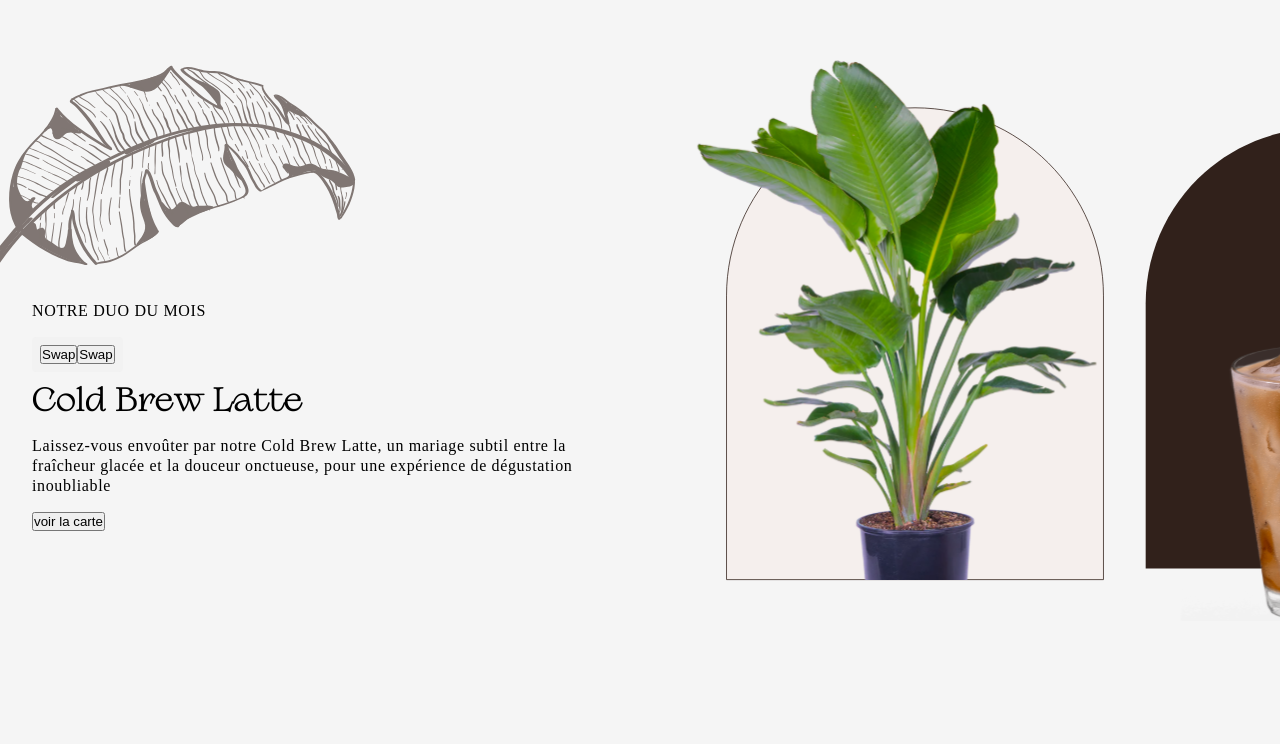
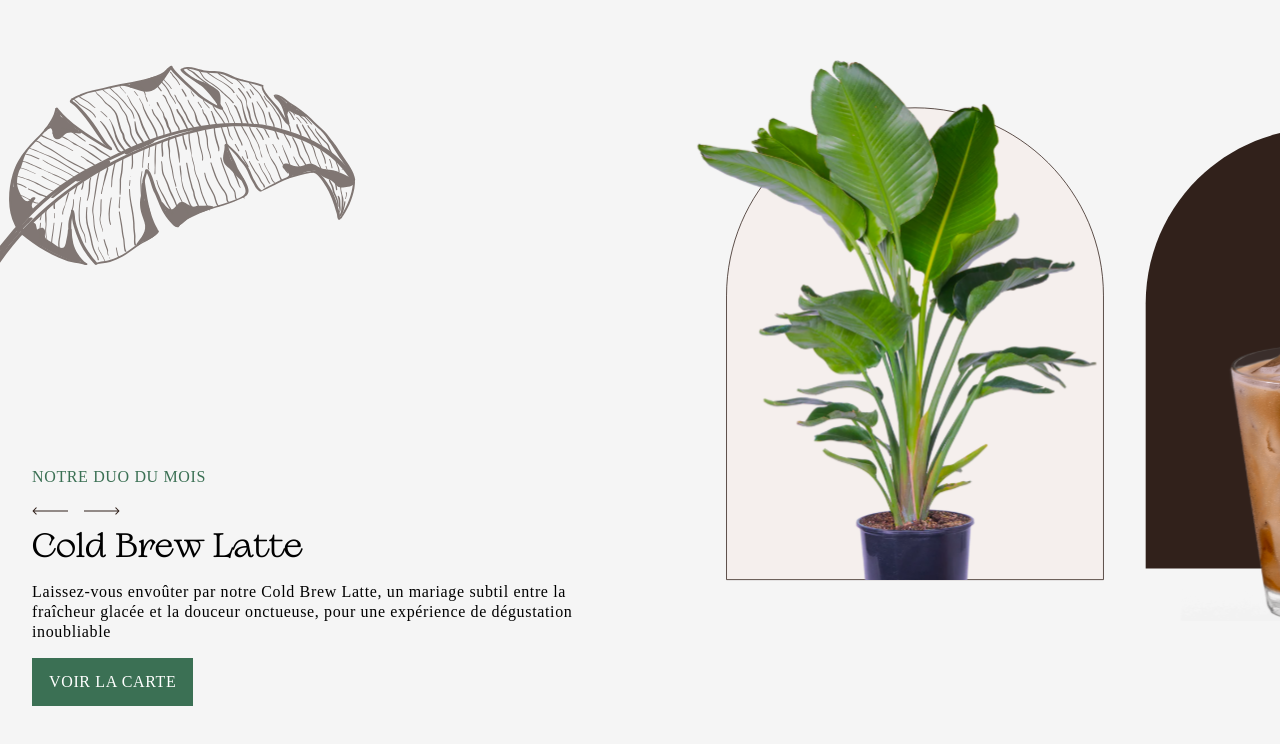
Before and after one commit to NathanTurpin/botanique-blend, a Vue app: page / in a window 1280 px wide. Shown: the part 1612-2356 px from the top of the page. Built offline with nearby package versions, Linux system fonts and the light colour scheme; a web font is replaced by a local one.

Commit message:
section 2 finito

```diff
--- a/src/assets/base.scss
+++ b/src/assets/base.scss
@@ -104,3 +104,38 @@ p {
   text-align: center;
   letter-spacing: 0.05em;
 }
+
+.buttons {
+  width: fit-content;
+  padding: 0.8rem 1rem ;
+  color: var(--color-white);
+  cursor: pointer;
+
+    &__emeraude {
+      background-color: var(--color-emeraude);
+      border: 1px solid var(--color-emeraude);
+
+      &--outlined {
+      border: 1px solid var(--color-emeraude);
+
+        background-color: transparent;
+        color: var(--color-emeraude);
+      }
+    }
+
+    &__coffee {
+      background-color: var(--color-coffee);
+      border: 1px solid var(--color-coffee);
+
+      &--outlined {
+        background-color: transparent;
+        color: var(--color-coffee);
+      }
+    }
+
+    &__matcha {
+      background-color: var(--color-matcha);
+      border: 1px solid var(--color-matcha);
+      color: var(--color-coffee)
+    }
+}
--- a/src/components/SecondSection.vue
+++ b/src/components/SecondSection.vue
@@ -2,9 +2,11 @@
 import planteImg from '@/assets/img/second-section/plante.svg'
 import coffeeImg from '@/assets/img/second-section/coffee.svg'
 import feuilleImg from '@/assets/img/second-section/feuille.svg'
+import arrowLeft from '@/assets/img/second-section/arrow-left.svg'
+import arrowRight from '@/assets/img/second-section/arrow-right.svg'
 
 import { ref } from 'vue'
-
+const isButtonDisabled = ref([false, false])
 const images = [
   {
     id: 0,
@@ -12,7 +14,7 @@ const images = [
     alt: 'Image 1',
     title: 'Cold Brew Latte',
     text: 'Laissez-vous envoûter par notre Cold Brew Latte, un mariage subtil entre la fraîcheur glacée et la douceur onctueuse, pour une expérience de dégustation inoubliable',
-    btns: ['voir la carte']
+    btns: [{ text: 'voir la carte', class: false }]
   },
   {
     id: 1,
@@ -20,7 +22,10 @@ const images = [
     alt: 'Image 2',
     title: 'Oiseau du Paradis',
     text: "l'Oiseau du Paradis, un véritable chef-d'œuvre de la nature, qui vous invite à explorer un monde de couleurs vives et de formes majestueuses",
-    btns: ['découvrir', "télécharger le guide d'entretien"]
+    btns: [
+      { text: 'découvrir', class: false },
+      { text: "télécharger le guide d'entretien", class: true }
+    ]
   }
 ]
 
@@ -28,8 +33,10 @@ const imageOrder = ref([0, 1])
 
 const orderedImages = imageOrder.value.map((order) => images[order])
 
-const swapImages = () => {
+const swapImages = (index) => {
   imageOrder.value = [imageOrder.value[1], imageOrder.value[0]]
+  isButtonDisabled.value[index] = true
+  isButtonDisabled.value[1 - index] = false
 }
 </script>
 
@@ -41,9 +48,21 @@ const swapImages = () => {
         <span class="content__span label label--small">notre duo du mois</span>
 
         <div class="content__buttons">
-          <button @click="swapImages" class="content__buttons--left">Swap</button>
+          <button
+            @click="swapImages(0)"
+            class="content__buttons--left"
+            :disabled="isButtonDisabled[0]"
+          >
+            <img :src="arrowLeft" alt="" />
+          </button>
 
-          <button @click="swapImages" class="content__buttons--right">Swap</button>
+          <button
+            @click="swapImages(1)"
+            class="content__buttons--right"
+            :disabled="isButtonDisabled[1]"
+          >
+            <img :src="arrowRight" alt="" />
+          </button>
         </div>
 
         <div
@@ -60,8 +79,15 @@ const swapImages = () => {
 
             <p class="body body--large">{{ image.text }}</p>
 
-            <div class="content__infos-btns" v-for="(btn, index) in image.btns" :key="index">
-              <button>{{ btn }}</button>
+            <div class="content__infos-btns">
+              <button
+                v-for="(btn, index) in image.btns"
+                :key="index"
+                class="buttons label label--small"
+                :class="btn.class ? 'buttons__emeraude--outlined' : 'buttons__emeraude'"
+              >
+                {{ btn.text }}
+              </button>
             </div>
           </div>
         </div>
@@ -96,28 +122,29 @@ const swapImages = () => {
 
 .left-section {
   flex: 1;
-  position: relative;
-
+  display: flex;
+  flex-direction: column;
+  .body {
+    text-align: left;
+  }
   &__feuille {
     width: 60%;
-    position: absolute;
-    top: 0;
-    left: 0;
+    margin-bottom: -30%;
     z-index: -99;
-  }
-  .body {
-    text-align: left;
   }
   .content {
     display: flex;
     flex-direction: column;
     align-items: start;
-    justify-content: flex-end;
+    justify-content: center;
     gap: 1rem;
-    height: 52%;
+    height: 100%;
     width: 90%;
     margin: auto;
 
+    &__span {
+      color: var(--color-emeraude);
+    }
     &__infos {
       transition: opacity 0.5s ease;
       width: 100%;
@@ -133,12 +160,22 @@ const swapImages = () => {
       gap: 1rem;
     }
 
+    &__infos-btns {
+      display: flex;
+      gap: 0.5rem;
+    }
     &__buttons {
-      background-color: #f2f2f2;
-      border: none;
-      cursor: pointer;
-      padding: 0.5rem;
-      border-radius: 4px;
+      display: flex;
+      gap: 1rem;
+      &--left,
+      &--right {
+        background: none;
+        border: none;
+        cursor: pointer;
+        &:disabled {
+          opacity: 0.5;
+        }
+      }
     }
   }
 }
```
Also changed, not shown: src/assets/img/second-section/arrow-left.svg (added), src/assets/img/second-section/arrow-right.svg (added).
